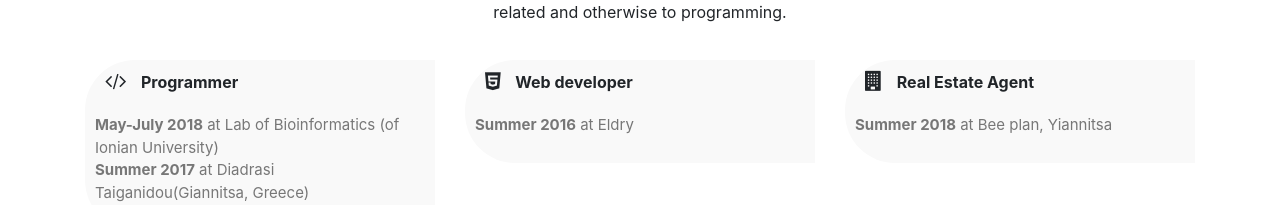
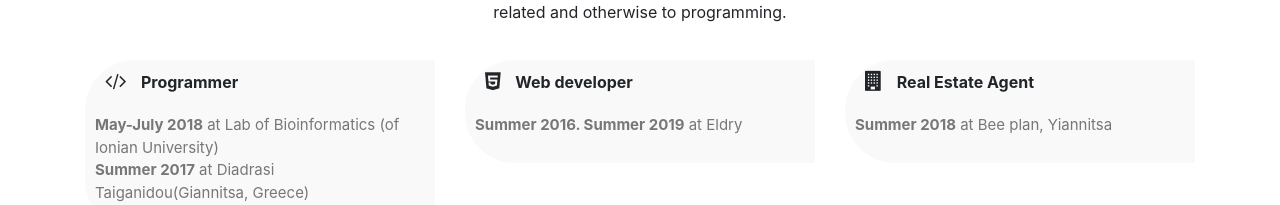
Before and after one commit to p13kara33/p13kara33.github.io, a plain HTML site: page index.html in a window 1280 px wide. Shown: the part 2990-3195 px from the top of the page. Drawn offline with nearby package versions, Linux system fonts and the light colour scheme.

Commit message:
Update index.html

```diff
--- a/index.html
+++ b/index.html
@@ -220,7 +220,7 @@
 <div class="services-box">
 <i class="fa fa-html5" aria-hidden="true"></i>
 <span><b>Web developer</b></span><br>
-<p><b>Summer 2016</b> at Eldry <br></p>
+<p><b>Summer 2016. Summer 2019</b> at Eldry <br></p>
 </div>
 </div>
 
```
